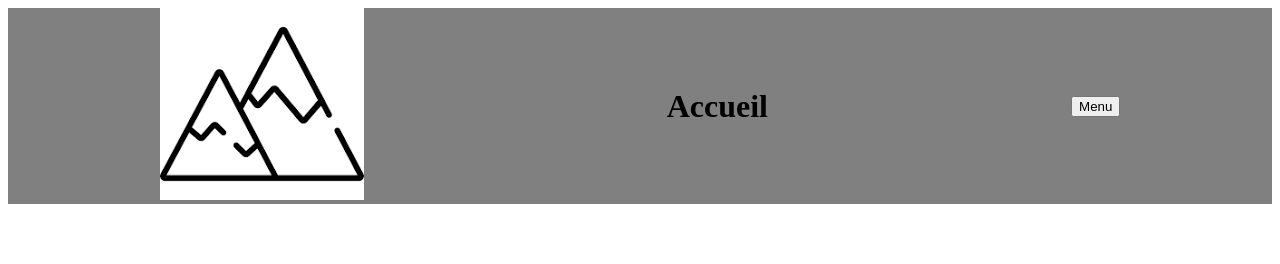
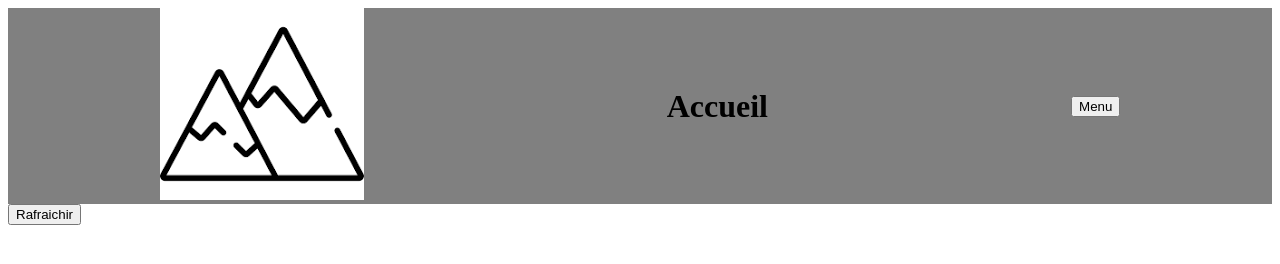
Before and after one commit to guillaume-desbarbieux/mySite, a plain HTML site: page index.html in a window 1280 px wide. Drawn offline with Linux system fonts and the light colour scheme.

Commit message:
feat : add bloc feed et btn refresh

```diff
--- a/index.html
+++ b/index.html
@@ -15,16 +15,24 @@
 
     <header>
         <div><img src="/images/icone.png" alt="logo"></div>
-        <div><h1>Accueil</h1></div>
+        <div>
+            <h1>Accueil</h1>
+        </div>
         <div><button class="btn-menu">Menu</button></div>
     </header>
 
 
     <main>
 
-        <div>
+
+        <div class="feed-container">
+            <div><button class="btn-refresh-feed">Rafraichir</button></div>
+            <div class="feed-list">
+            </div>
 
         </div>
+
+
 
 
 
```
